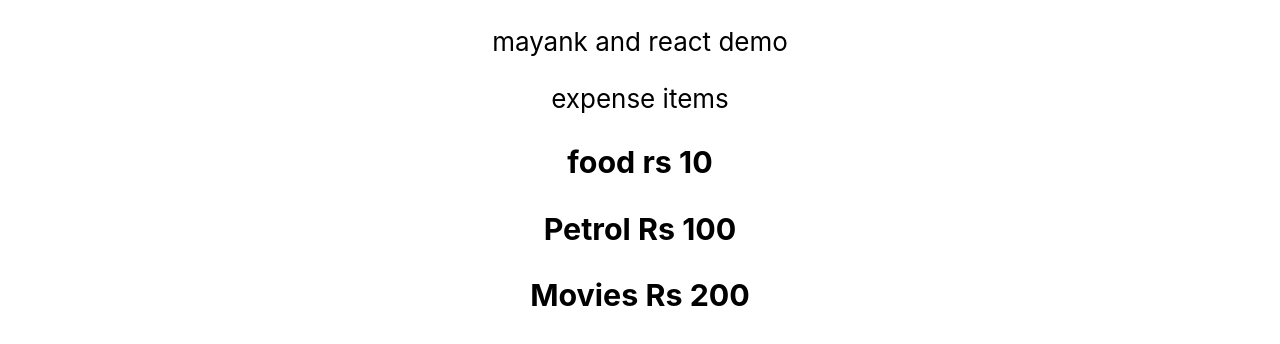
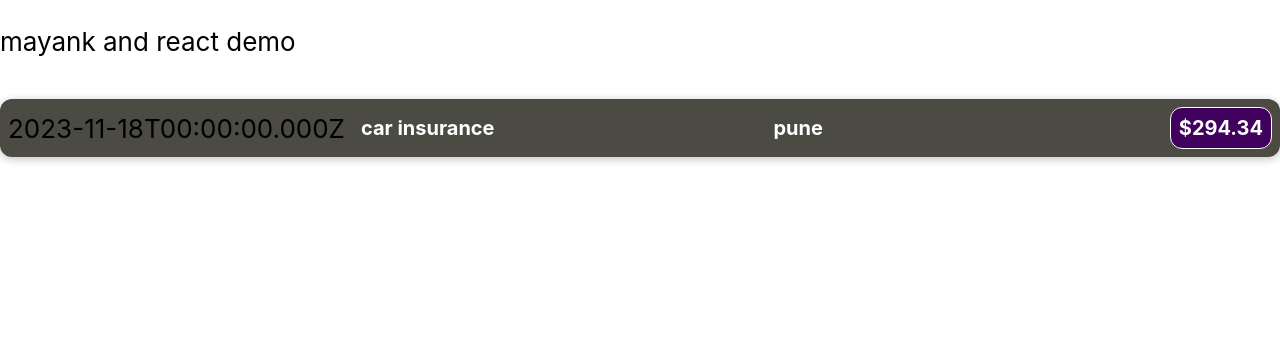
Before and after one commit to mayankvaidya436/my-app, a React (Create React App) app: page / in a window 1280 px wide. Shown: the top 344 px of the page. Built offline with nearby package versions, Linux system fonts and the light colour scheme.

Commit message:
LocationOfExpenditure

```diff
--- a/src/App.css
+++ b/src/App.css
@@ -1,5 +1,5 @@
 .App {
-  text-align: center;
+
 }
 
 .App-logo {
--- /dev/null
+++ b/src/components/Expenseitem.css
@@ -0,0 +1,53 @@
+.expense-item{
+    display: flex;
+    justify-content: space-between;
+    align-items: center;
+    box-shadow: 0 2px 8px rgba(0, 0, 0, 0.25);
+    padding: 0.5rem;
+    margin: 1rem 0;
+    border-radius: 12px;
+    background-color: #4b4b44;
+}
+.expense-item__desc{
+    display: flex;
+    flex-direction: column;
+    gap: 1rem;
+    align-items: flex-end;
+    flex-flow: column-reverse;
+    justify-content: flex-start;
+    flex: 1;
+}
+
+.expense-item h2{
+    color: #3a3a3a;
+    font-size: 1rem;
+    flex: 1;
+    margin: 0 1rem;
+    color: white;
+}
+
+.expense-item__price{
+    font-size: 1rem;
+    font-weight: bold;
+    color: white;
+    background-color: #40005d;
+    border: 1px  solid white;
+    padding: 0.5rem;
+    border-radius: 12px;
+
+}
+ @media (min-width: 500px) {
+    .expense-item__desc{
+        flex-direction: row;
+        align-items: center;
+        justify-content: flex-start;
+        flex: 1;
+    }
+    .expense-item__desc h2{
+        font-size: 1.25rem;
+    }
+    .expense-item__price{
+        font-size: 1.25rem;
+    }
+
+ }
--- a/src/components/Expenseitem.js
+++ b/src/components/Expenseitem.js
@@ -1,11 +1,18 @@
+import './Expenseitem.css';
+
 function ExpenseItem()
 {
-    return (<div>
-        <div>expense items</div>
-        <h3> food rs 10 </h3>
-        <h3>Petrol Rs 100</h3>
-
-          <h3>Movies Rs 200</h3>
+    const expenseDate= new Date(2023,10,18);
+    const expenseTitle='car insurance';
+    const expensePrice=294.34;
+    const LocationOfExpenditure='pune';
+    return (<div className="expense-item">
+        <div>{expenseDate.toISOString()}</div>
+        <div  className="expense-item__desc">
+            <h2> {expenseTitle}</h2>
+            <h2>{LocationOfExpenditure}</h2>
+            <div className="expense-item__price">${expensePrice}</div>
+        </div>
 
     </div>)
 
```
